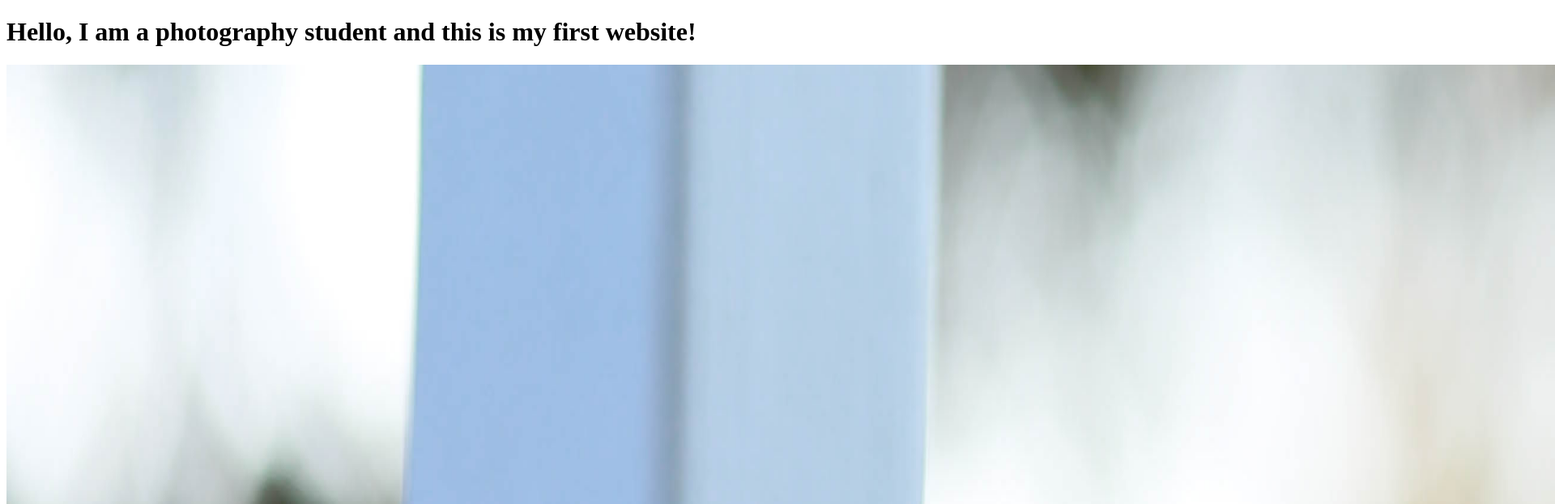
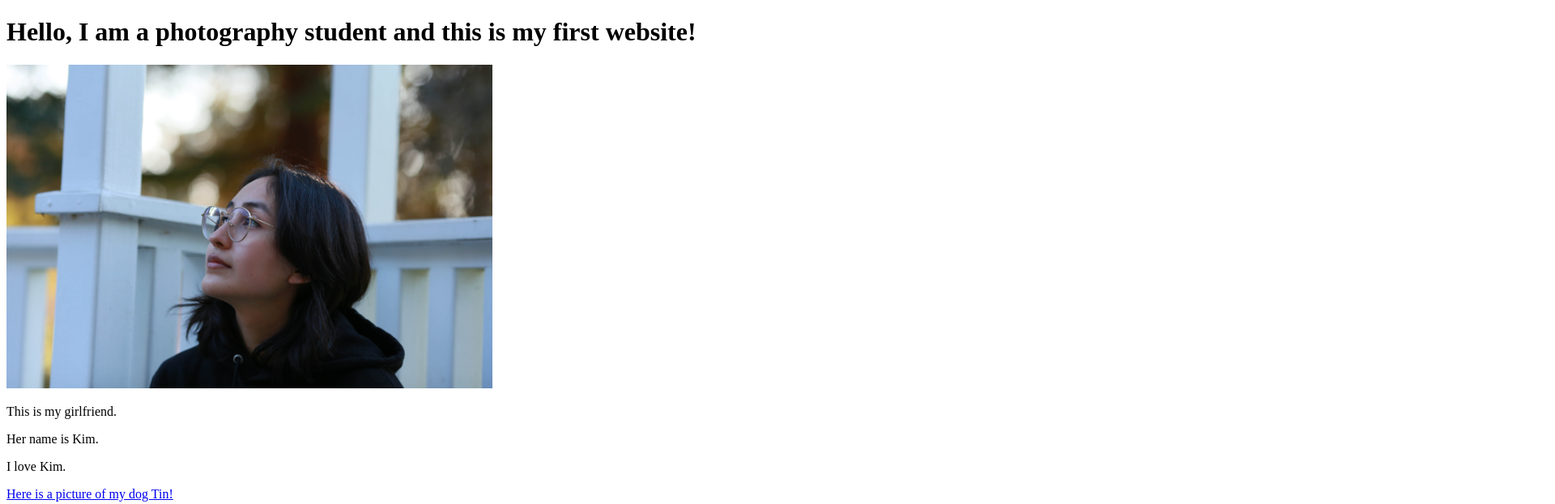
Before and after one commit to luueric237/luueric237.github.io, a plain HTML site: page index.html in a window 1280 px wide. Shown: the top 623 px of the page at 81% size, 1920 px wide, since content can reach past the window. Drawn offline with Linux system fonts and the light colour scheme.

Commit message:
Update index.html

```diff
--- a/index.html
+++ b/index.html
@@ -6,7 +6,7 @@
 <body>
 
 <h1>Hello, I am a photography student and this is my first website!</h1>
-<img src="kim.jpg" alt="My girlfriend" width="4000" height="6000">
+<img src="kim.jpg" alt="My girlfriend" width="600" height="400">
 <p>This is my girlfriend.</p>
 <p>Her name is Kim.</p>
 <p>I love Kim.</p>
```
